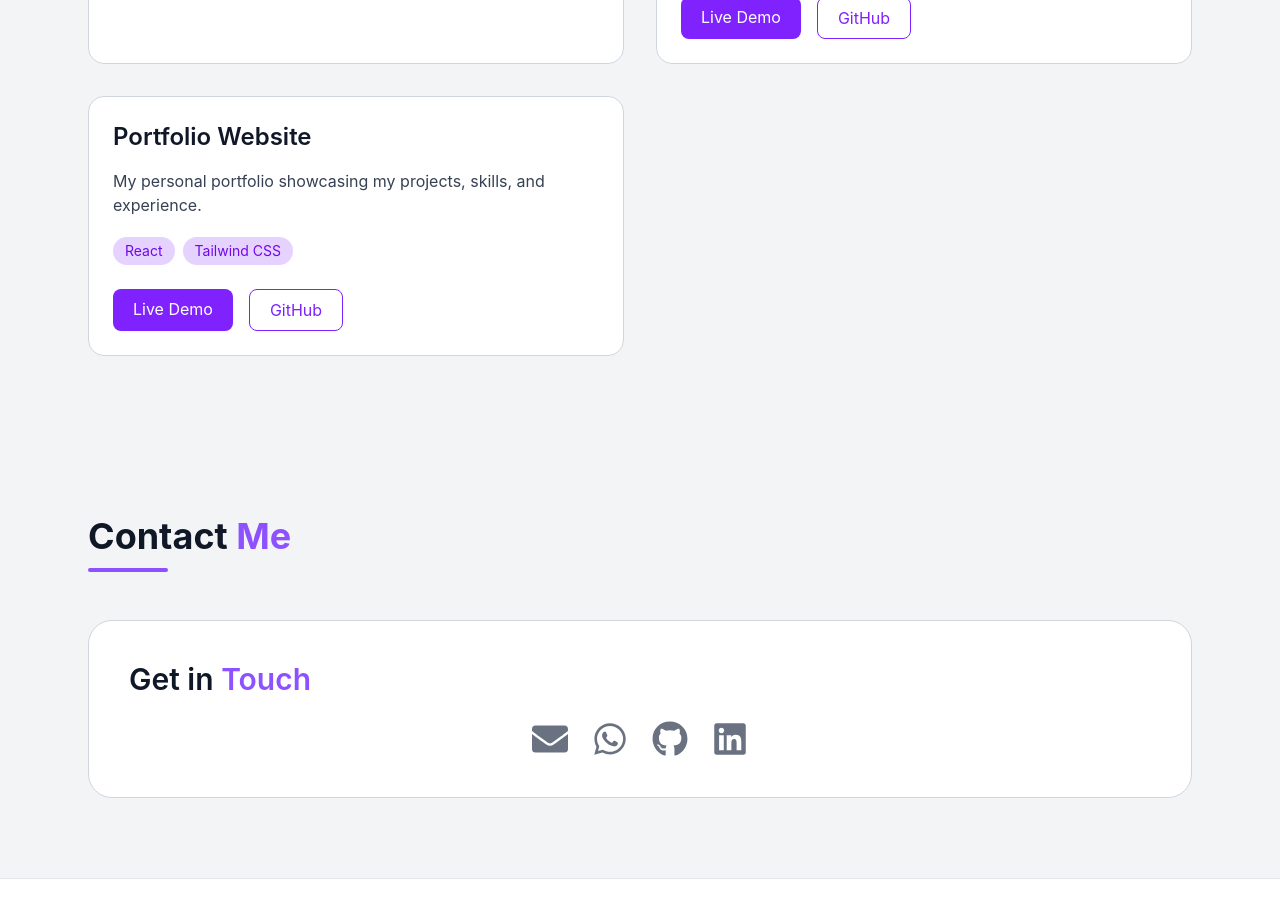
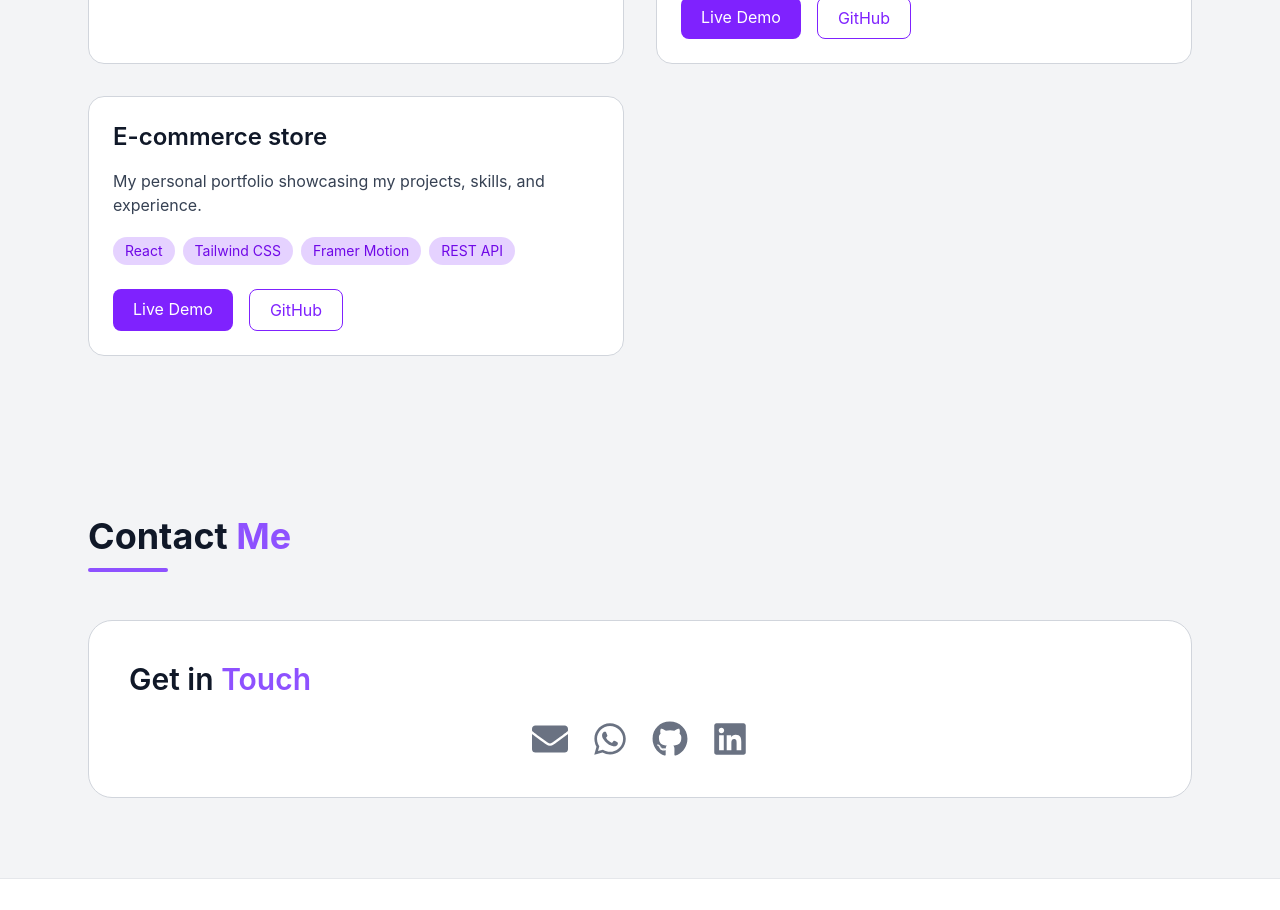
Before and after one commit to shrouqramadan11/Portfolio, a React (Vite) app: page / in a window 1280 px wide. Shown: the part 2560-3470 px from the top of the page. Built offline with nearby package versions, Linux system fonts and the light colour scheme.

Commit message:
Update portfolio project

```diff
--- a/src/Components/Projects.jsx
+++ b/src/Components/Projects.jsx
@@ -17,12 +17,12 @@ const projects = [
   },
 
   {
-    title: "Portfolio Website",
+    title: "E-commerce store",
     description:
       "My personal portfolio showcasing my projects, skills, and experience.",
-    technologies: ["React", "Tailwind CSS"],
-    github: "https://github.com/shrouqramadan11/Portfolio.git",
-    live: "https://portfolio-chi-six-7ffec3awgr.vercel.app/",
+    technologies: ["React", "Tailwind CSS" , "Framer Motion" ,"REST API"],
+    github: "https://github.com/shrouqramadan11/ITI_Graduation_Project.git",
+    live: "https://iti-graduation-project-413p.vercel.app/",
   },
 
 ];
```
